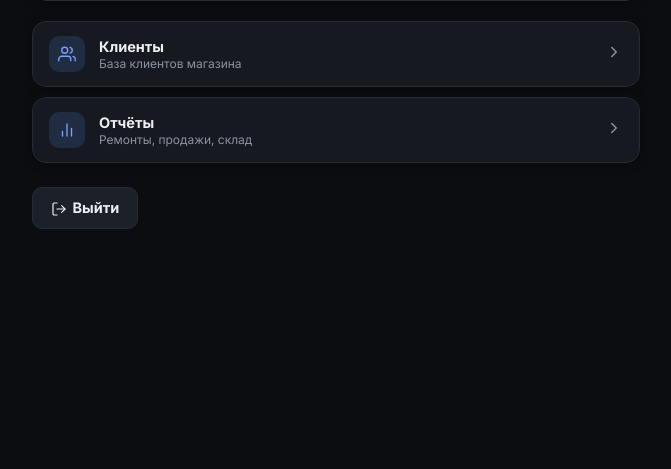
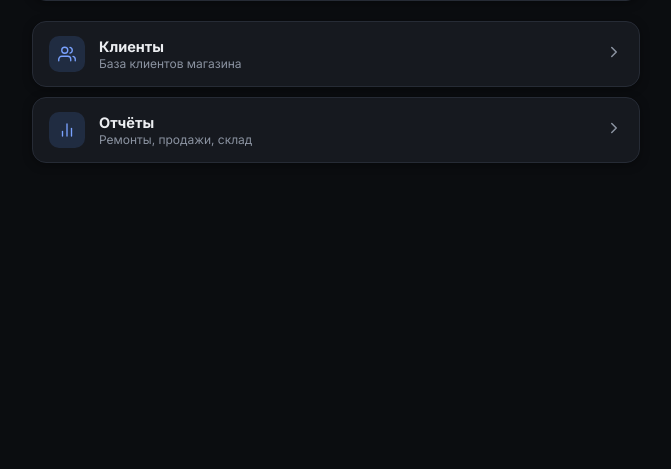
Before and after one commit to Lizard-hoppers/srm-shop-rem, a FastAPI app: template webapp/templates/more_hub.html in a window 1280 px wide. Shown: the part 164-633 px from the top of the page, without its empty margins (304-975 px from the left). Run offline with FastAPI, Linux system fonts and the light colour scheme; the template is opened without the code that fills it: most values are stand-ins (such as "Sample title", 1, 10 or a date in 2020).

Commit message:
Remove the logout button from Ещё — not needed

```diff
--- a/webapp/templates/more_hub.html
+++ b/webapp/templates/more_hub.html
@@ -28,8 +28,4 @@
     <div class="chevron">{{ icons.icon('chevron', 18) }}</div>
   </a>
 </div>
-
-<div class="btn-row" style="margin-top: 24px;">
-  <a href="/miniapp"><button type="button" class="secondary">{{ icons.icon('logout', 16) }} Выйти</button></a>
-</div>
 {% endblock %}
```
